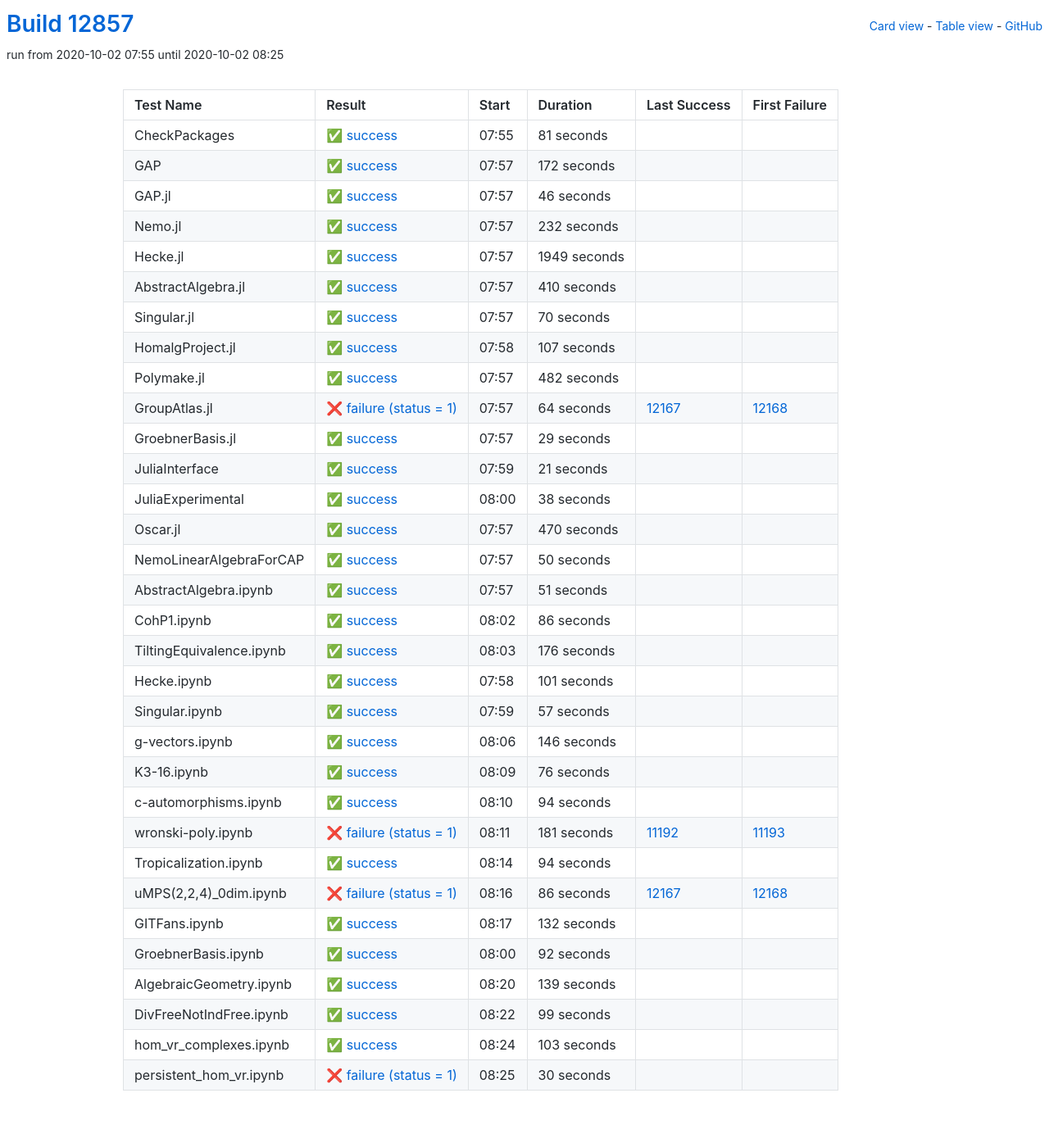
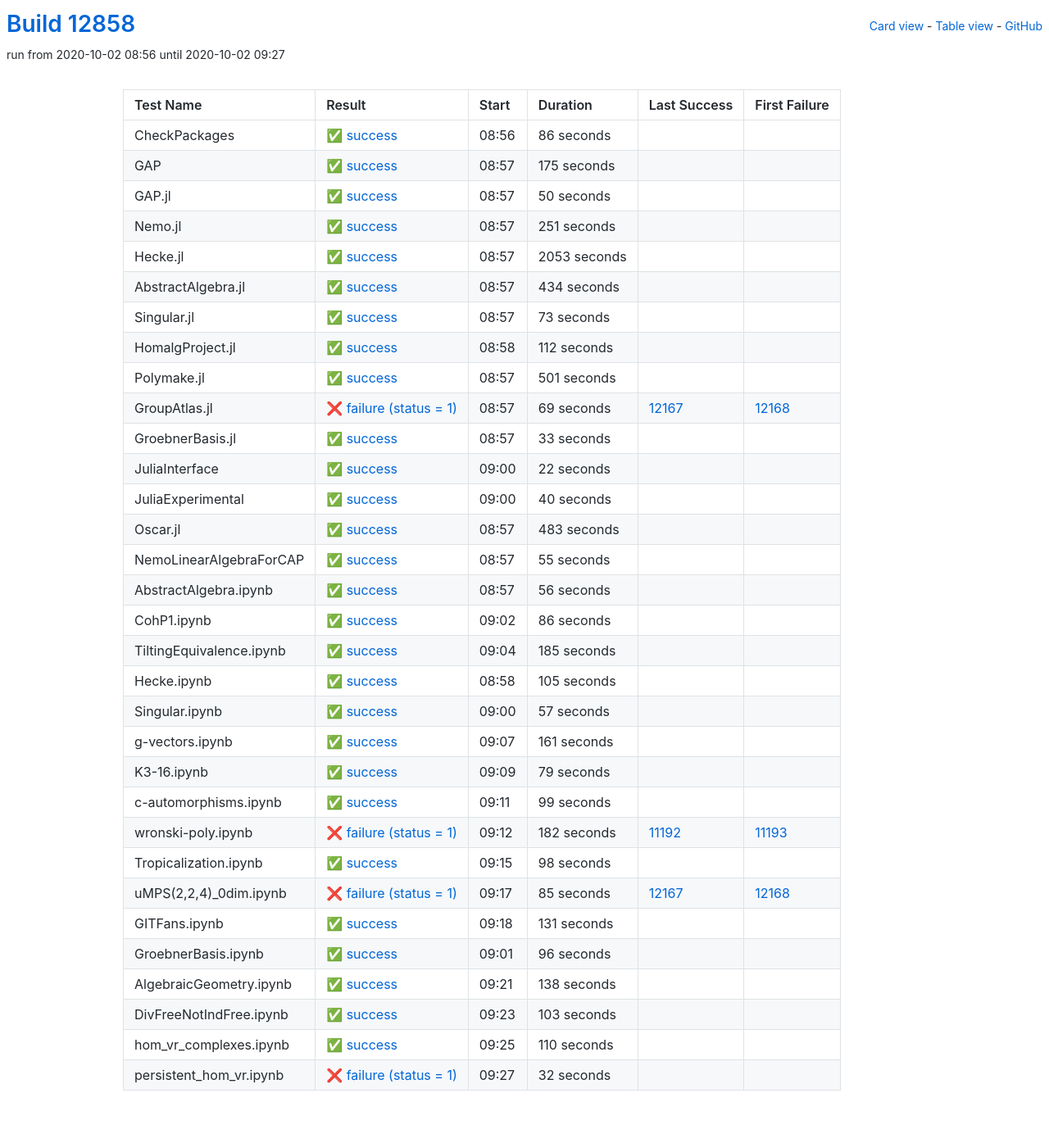
Before and after one commit to oscar-system/oscar-ci-status, a Jekyll site: the page built from table.html, in a window 1280 px wide. Shown: the whole page at 82% size. Built offline with Jekyll 4.4.1, drawn with Linux system fonts in a browser that asks for light colours; some of the changed lines change nothing that is shown.

Commit message:
Build #12858

```diff
--- a/_data/ci.yml
+++ b/_data/ci.yml
@@ -1,6 +1,6 @@
 ---
-build: 12857
-build_url: https://oscarci.mathematik.uni-kl.de/job/oscar/12857/
+build: 12858
+build_url: https://oscarci.mathematik.uni-kl.de/job/oscar/12858/
 job: oscar
 organization: oscar-system
 repo: oscar-ci-status
@@ -8,176 +8,32 @@
 tests:
 - name: CheckPackages
   id: checkpackages
-  log: https://oscarci.mathematik.uni-kl.de/job/oscar/12857/artifact/logs/build-12857/CheckPackages.log
-  start: 2020-10-02 07:55
+  log: https://oscarci.mathematik.uni-kl.de/job/oscar/12858/artifact/logs/build-12858/CheckPackages.log
+  start: 2020-10-02 08:56
   success: true
   exitcode: 0
   status: success
-  duration: 81
+  duration: 86
   last_success: false
   last_success_url:
   first_failure: false
   first_failure_url:
 - name: GAP
   id: gap
-  log: https://oscarci.mathematik.uni-kl.de/job/oscar/12857/artifact/logs/build-12857/GAP.log
-  start: 2020-10-02 07:57
+  log: https://oscarci.mathematik.uni-kl.de/job/oscar/12858/artifact/logs/build-12858/GAP.log
+  start: 2020-10-02 08:57
   success: true
   exitcode: 0
   status: success
-  duration: 172
+  duration: 175
   last_success: false
   last_success_url:
   first_failure: false
   first_failure_url:
 - name: GAP.jl
   id: gap-jl
-  log: https://oscarci.mathematik.uni-kl.de/job/oscar/12857/artifact/logs/build-12857/GAP.jl.log
-  start: 2020-10-02 07:57
-  success: true
-  exitcode: 0
-  status: success
-  duration: 46
-  last_success: false
-  last_success_url:
-  first_failure: false
-  first_failure_url:
-- name: Nemo.jl
-  id: nemo-jl
-  log: https://oscarci.mathematik.uni-kl.de/job/oscar/12857/artifact/logs/build-12857/Nemo.jl.log
-  start: 2020-10-02 07:57
-  success: true
-  exitcode: 0
-  status: success
-  duration: 232
-  last_success: false
-  last_success_url:
-  first_failure: false
-  first_failure_url:
-- name: Hecke.jl
-  id: hecke-jl
-  log: https://oscarci.mathematik.uni-kl.de/job/oscar/12857/artifact/logs/build-12857/Hecke.jl.log
-  start: 2020-10-02 07:57
-  success: true
-  exitcode: 0
-  status: success
-  duration: 1949
-  last_success: false
-  last_success_url:
-  first_failure: false
-  first_failure_url:
-- name: AbstractAlgebra.jl
-  id: abstractalgebra-jl
-  log: https://oscarci.mathematik.uni-kl.de/job/oscar/12857/artifact/logs/build-12857/AbstractAlgebra.jl.log
-  start: 2020-10-02 07:57
-  success: true
-  exitcode: 0
-  status: success
-  duration: 410
-  last_success: false
-  last_success_url:
-  first_failure: false
-  first_failure_url:
-- name: Singular.jl
-  id: singular-jl
-  log: https://oscarci.mathematik.uni-kl.de/job/oscar/12857/artifact/logs/build-12857/Singular.jl.log
-  start: 2020-10-02 07:57
-  success: true
-  exitcode: 0
-  status: success
-  duration: 70
-  last_success: false
-  last_success_url:
-  first_failure: false
-  first_failure_url:
-- name: HomalgProject.jl
-  id: homalgproject-jl
-  log: https://oscarci.mathematik.uni-kl.de/job/oscar/12857/artifact/logs/build-12857/HomalgProject.jl.log
-  start: 2020-10-02 07:58
-  success: true
-  exitcode: 0
-  status: success
-  duration: 107
-  last_success: false
-  last_success_url:
-  first_failure: false
-  first_failure_url:
-- name: Polymake.jl
-  id: polymake-jl
-  log: https://oscarci.mathematik.uni-kl.de/job/oscar/12857/artifact/logs/build-12857/Polymake.jl.log
-  start: 2020-10-02 07:57
-  success: true
-  exitcode: 0
-  status: success
-  duration: 482
-  last_success: false
-  last_success_url:
-  first_failure: false
-  first_failure_url:
-- name: GroupAtlas.jl
-  id: groupatlas-jl
-  log: https://oscarci.mathematik.uni-kl.de/job/oscar/12857/artifact/logs/build-12857/GroupAtlas.jl.log
-  start: 2020-10-02 07:57
-  success: false
-  exitcode: 1
-  status: failure
-  duration: 64
-  last_success: 12167
-  last_success_url: https://oscarci.mathematik.uni-kl.de/job/oscar/12167/
-  first_failure: 12168
-  first_failure_url: https://oscarci.mathematik.uni-kl.de/job/oscar/12168/
-- name: GroebnerBasis.jl
-  id: groebnerbasis-jl
-  log: https://oscarci.mathematik.uni-kl.de/job/oscar/12857/artifact/logs/build-12857/GroebnerBasis.jl.log
-  start: 2020-10-02 07:57
-  success: true
-  exitcode: 0
-  status: success
-  duration: 29
-  last_success: false
-  last_success_url:
-  first_failure: false
-  first_failure_url:
-- name: JuliaInterface
-  id: juliainterface
-  log: https://oscarci.mathematik.uni-kl.de/job/oscar/12857/artifact/logs/build-12857/JuliaInterface.log
-  start: 2020-10-02 07:59
-  success: true
-  exitcode: 0
-  status: success
-  duration: 21
-  last_success: false
-  last_success_url:
-  first_failure: false
-  first_failure_url:
-- name: JuliaExperimental
-  id: juliaexperimental
-  log: https://oscarci.mathematik.uni-kl.de/job/oscar/12857/artifact/logs/build-12857/JuliaExperimental.log
-  start: 2020-10-02 08:00
-  success: true
-  exitcode: 0
-  status: success
-  duration: 38
-  last_success: false
-  last_success_url:
-  first_failure: false
-  first_failure_url:
-- name: Oscar.jl
-  id: oscar-jl
-  log: https://oscarci.mathematik.uni-kl.de/job/oscar/12857/artifact/logs/build-12857/Oscar.jl.log
-  start: 2020-10-02 07:57
-  success: true
-  exitcode: 0
-  status: success
-  duration: 470
-  last_success: false
-  last_success_url:
-  first_failure: false
-  first_failure_url:
-- name: NemoLinearAlgebraForCAP
-  id: nemolinearalgebraforcap
-  log: https://oscarci.mathematik.uni-kl.de/job/oscar/12857/artifact/logs/build-12857/NemoLinearAlgebraForCAP.log
-  start: 2020-10-02 07:57
+  log: https://oscarci.mathematik.uni-kl.de/job/oscar/12858/artifact/logs/build-12858/GAP.jl.log
+  start: 2020-10-02 08:57
   success: true
   exitcode: 0
   status: success
@@ -186,22 +42,166 @@
   last_success_url:
   first_failure: false
   first_failure_url:
-- name: AbstractAlgebra.ipynb
-  id: abstractalgebra-ipynb
-  log: https://oscarci.mathematik.uni-kl.de/job/oscar/12857/artifact/logs/build-12857/AbstractAlgebra.ipynb.log
-  start: 2020-10-02 07:57
+- name: Nemo.jl
+  id: nemo-jl
+  log: https://oscarci.mathematik.uni-kl.de/job/oscar/12858/artifact/logs/build-12858/Nemo.jl.log
+  start: 2020-10-02 08:57
   success: true
   exitcode: 0
   status: success
-  duration: 51
+  duration: 251
+  last_success: false
+  last_success_url:
+  first_failure: false
+  first_failure_url:
+- name: Hecke.jl
+  id: hecke-jl
+  log: https://oscarci.mathematik.uni-kl.de/job/oscar/12858/artifact/logs/build-12858/Hecke.jl.log
+  start: 2020-10-02 08:57
+  success: true
+  exitcode: 0
+  status: success
+  duration: 2053
+  last_success: false
+  last_success_url:
+  first_failure: false
+  first_failure_url:
+- name: AbstractAlgebra.jl
+  id: abstractalgebra-jl
+  log: https://oscarci.mathematik.uni-kl.de/job/oscar/12858/artifact/logs/build-12858/AbstractAlgebra.jl.log
+  start: 2020-10-02 08:57
+  success: true
+  exitcode: 0
+  status: success
+  duration: 434
+  last_success: false
+  last_success_url:
+  first_failure: false
+  first_failure_url:
+- name: Singular.jl
+  id: singular-jl
+  log: https://oscarci.mathematik.uni-kl.de/job/oscar/12858/artifact/logs/build-12858/Singular.jl.log
+  start: 2020-10-02 08:57
+  success: true
+  exitcode: 0
+  status: success
+  duration: 73
+  last_success: false
+  last_success_url:
+  first_failure: false
+  first_failure_url:
+- name: HomalgProject.jl
+  id: homalgproject-jl
+  log: https://oscarci.mathematik.uni-kl.de/job/oscar/12858/artifact/logs/build-12858/HomalgProject.jl.log
+  start: 2020-10-02 08:58
+  success: true
+  exitcode: 0
+  status: success
+  duration: 112
+  last_success: false
+  last_success_url:
+  first_failure: false
+  first_failure_url:
+- name: Polymake.jl
+  id: polymake-jl
+  log: https://oscarci.mathematik.uni-kl.de/job/oscar/12858/artifact/logs/build-12858/Polymake.jl.log
+  start: 2020-10-02 08:57
+  success: true
+  exitcode: 0
+  status: success
+  duration: 501
+  last_success: false
+  last_success_url:
+  first_failure: false
+  first_failure_url:
+- name: GroupAtlas.jl
+  id: groupatlas-jl
+  log: https://oscarci.mathematik.uni-kl.de/job/oscar/12858/artifact/logs/build-12858/GroupAtlas.jl.log
+  start: 2020-10-02 08:57
+  success: false
+  exitcode: 1
+  status: failure
+  duration: 69
+  last_success: 12167
+  last_success_url: https://oscarci.mathematik.uni-kl.de/job/oscar/12167/
+  first_failure: 12168
+  first_failure_url: https://oscarci.mathematik.uni-kl.de/job/oscar/12168/
+- name: GroebnerBasis.jl
+  id: groebnerbasis-jl
+  log: https://oscarci.mathematik.uni-kl.de/job/oscar/12858/artifact/logs/build-12858/GroebnerBasis.jl.log
+  start: 2020-10-02 08:57
+  success: true
+  exitcode: 0
+  status: success
+  duration: 33
+  last_success: false
+  last_success_url:
+  first_failure: false
+  first_failure_url:
+- name: JuliaInterface
+  id: juliainterface
+  log: https://oscarci.mathematik.uni-kl.de/job/oscar/12858/artifact/logs/build-12858/JuliaInterface.log
+  start: 2020-10-02 09:00
+  success: true
+  exitcode: 0
+  status: success
+  duration: 22
+  last_success: false
+  last_success_url:
+  first_failure: false
+  first_failure_url:
+- name: JuliaExperimental
+  id: juliaexperimental
+  log: https://oscarci.mathematik.uni-kl.de/job/oscar/12858/artifact/logs/build-12858/JuliaExperimental.log
+  start: 2020-10-02 09:00
+  success: true
+  exitcode: 0
+  status: success
+  duration: 40
+  last_success: false
+  last_success_url:
+  first_failure: false
+  first_failure_url:
+- name: Oscar.jl
+  id: oscar-jl
+  log: https://oscarci.mathematik.uni-kl.de/job/oscar/12858/artifact/logs/build-12858/Oscar.jl.log
+  start: 2020-10-02 08:57
+  success: true
+  exitcode: 0
+  status: success
+  duration: 483
+  last_success: false
+  last_success_url:
+  first_failure: false
+  first_failure_url:
+- name: NemoLinearAlgebraForCAP
+  id: nemolinearalgebraforcap
+  log: https://oscarci.mathematik.uni-kl.de/job/oscar/12858/artifact/logs/build-12858/NemoLinearAlgebraForCAP.log
+  start: 2020-10-02 08:57
+  success: true
+  exitcode: 0
+  status: success
+  duration: 55
+  last_success: false
+  last_success_url:
+  first_failure: false
+  first_failure_url:
+- name: AbstractAlgebra.ipynb
+  id: abstractalgebra-ipynb
+  log: https://oscarci.mathematik.uni-kl.de/job/oscar/12858/artifact/logs/build-12858/AbstractAlgebra.ipynb.log
+  start: 2020-10-02 08:57
+  success: true
+  exitcode: 0
+  status: success
+  duration: 56
   last_success: false
   last_success_url:
   first_failure: false
   first_failure_url:
 - name: CohP1.ipynb
   id: cohp1-ipynb
-  log: https://oscarci.mathematik.uni-kl.de/job/oscar/12857/artifact/logs/build-12857/CohP1.ipynb.log
-  start: 2020-10-02 08:02
+  log: https://oscarci.mathematik.uni-kl.de/job/oscar/12858/artifact/logs/build-12858/CohP1.ipynb.log
+  start: 2020-10-02 09:02
   success: true
   exitcode: 0
   status: success
@@ -212,32 +212,32 @@
   first_failure_url:
 - name: TiltingEquivalence.ipynb
   id: tiltingequivalence-ipynb
-  log: https://oscarci.mathematik.uni-kl.de/job/oscar/12857/artifact/logs/build-12857/TiltingEquivalence.ipynb.log
-  start: 2020-10-02 08:03
+  log: https://oscarci.mathematik.uni-kl.de/job/oscar/12858/artifact/logs/build-12858/TiltingEquivalence.ipynb.log
+  start: 2020-10-02 09:04
   success: true
   exitcode: 0
   status: success
-  duration: 176
+  duration: 185
   last_success: false
   last_success_url:
   first_failure: false
   first_failure_url:
 - name: Hecke.ipynb
   id: hecke-ipynb
-  log: https://oscarci.mathematik.uni-kl.de/job/oscar/12857/artifact/logs/build-12857/Hecke.ipynb.log
-  start: 2020-10-02 07:58
+  log: https://oscarci.mathematik.uni-kl.de/job/oscar/12858/artifact/logs/build-12858/Hecke.ipynb.log
+  start: 2020-10-02 08:58
   success: true
   exitcode: 0
   status: success
-  duration: 101
+  duration: 105
   last_success: false
   last_success_url:
   first_failure: false
   first_failure_url:
 - name: Singular.ipynb
   id: singular-ipynb
-  log: https://oscarci.mathematik.uni-kl.de/job/oscar/12857/artifact/logs/build-12857/Singular.ipynb.log
-  start: 2020-10-02 07:59
+  log: https://oscarci.mathematik.uni-kl.de/job/oscar/12858/artifact/logs/build-12858/Singular.ipynb.log
+  start: 2020-10-02 09:00
   success: true
   exitcode: 0
   status: success
@@ -248,116 +248,32 @@
   first_failure_url:
 - name: g-vectors.ipynb
   id: g-vectors-ipynb
-  log: https://oscarci.mathematik.uni-kl.de/job/oscar/12857/artifact/logs/build-12857/g-vectors.ipynb.log
-  start: 2020-10-02 08:06
+  log: https://oscarci.mathematik.uni-kl.de/job/oscar/12858/artifact/logs/build-12858/g-vectors.ipynb.log
+  start: 2020-10-02 09:07
   success: true
   exitcode: 0
   status: success
-  duration: 146
+  duration: 161
   last_success: false
   last_success_url:
   first_failure: false
   first_failure_url:
 - name: K3-16.ipynb
   id: k3-16-ipynb
-  log: https://oscarci.mathematik.uni-kl.de/job/oscar/12857/artifact/logs/build-12857/K3-16.ipynb.log
-  start: 2020-10-02 08:09
+  log: https://oscarci.mathematik.uni-kl.de/job/oscar/12858/artifact/logs/build-12858/K3-16.ipynb.log
+  start: 2020-10-02 09:09
   success: true
   exitcode: 0
   status: success
-  duration: 76
+  duration: 79
   last_success: false
   last_success_url:
   first_failure: false
   first_failure_url:
 - name: c-automorphisms.ipynb
   id: c-automorphisms-ipynb
-  log: https://oscarci.mathematik.uni-kl.de/job/oscar/12857/artifact/logs/build-12857/c-automorphisms.ipynb.log
-  start: 2020-10-02 08:10
-  success: true
-  exitcode: 0
-  status: success
-  duration: 94
-  last_success: false
-  last_success_url:
-  first_failure: false
-  first_failure_url:
-- name: wronski-poly.ipynb
-  id: wronski-poly-ipynb
-  log: https://oscarci.mathematik.uni-kl.de/job/oscar/12857/artifact/logs/build-12857/wronski-poly.ipynb.log
-  start: 2020-10-02 08:11
-  success: false
-  exitcode: 1
-  status: failure
-  duration: 181
-  last_success: 11192
-  last_success_url: https://oscarci.mathematik.uni-kl.de/job/oscar/11192/
-  first_failure: 11193
-  first_failure_url: https://oscarci.mathematik.uni-kl.de/job/oscar/11193/
-- name: Tropicalization.ipynb
-  id: tropicalization-ipynb
-  log: https://oscarci.mathematik.uni-kl.de/job/oscar/12857/artifact/logs/build-12857/Tropicalization.ipynb.log
-  start: 2020-10-02 08:14
-  success: true
-  exitcode: 0
-  status: success
-  duration: 94
-  last_success: false
-  last_success_url:
-  first_failure: false
-  first_failure_url:
-- name: uMPS(2,2,4)_0dim.ipynb
-  id: umps-2-2-4-0dim-ipynb
-  log: https://oscarci.mathematik.uni-kl.de/job/oscar/12857/artifact/logs/build-12857/uMPS-2-2-4-_0dim.ipynb.log
-  start: 2020-10-02 08:16
-  success: false
-  exitcode: 1
-  status: failure
-  duration: 86
-  last_success: 12167
-  last_success_url: https://oscarci.mathematik.uni-kl.de/job/oscar/12167/
-  first_failure: 12168
-  first_failure_url: https://oscarci.mathematik.uni-kl.de/job/oscar/12168/
-- name: GITFans.ipynb
-  id: gitfans-ipynb
-  log: https://oscarci.mathematik.uni-kl.de/job/oscar/12857/artifact/logs/build-12857/GITFans.ipynb.log
-  start: 2020-10-02 08:17
-  success: true
-  exitcode: 0
-  status: success
-  duration: 132
-  last_success: false
-  last_success_url:
-  first_failure: false
-  first_failure_url:
-- name: GroebnerBasis.ipynb
-  id: groebnerbasis-ipynb
-  log: https://oscarci.mathematik.uni-kl.de/job/oscar/12857/artifact/logs/build-12857/GroebnerBasis.ipynb.log
-  start: 2020-10-02 08:00
-  success: true
-  exitcode: 0
-  status: success
-  duration: 92
-  last_success: false
-  last_success_url:
-  first_failure: false
-  first_failure_url:
-- name: AlgebraicGeometry.ipynb
-  id: algebraicgeometry-ipynb
-  log: https://oscarci.mathematik.uni-kl.de/job/oscar/12857/artifact/logs/build-12857/AlgebraicGeometry.ipynb.log
-  start: 2020-10-02 08:20
-  success: true
-  exitcode: 0
-  status: success
-  duration: 139
-  last_success: false
-  last_success_url:
-  first_failure: false
-  first_failure_url:
-- name: DivFreeNotIndFree.ipynb
-  id: divfreenotindfree-ipynb
-  log: https://oscarci.mathematik.uni-kl.de/job/oscar/12857/artifact/logs/build-12857/DivFreeNotIndFree.ipynb.log
-  start: 2020-10-02 08:22
+  log: https://oscarci.mathematik.uni-kl.de/job/oscar/12858/artifact/logs/build-12858/c-automorphisms.ipynb.log
+  start: 2020-10-02 09:11
   success: true
   exitcode: 0
   status: success
@@ -366,10 +282,82 @@
   last_success_url:
   first_failure: false
   first_failure_url:
-- name: hom_vr_complexes.ipynb
-  id: hom-vr-complexes-ipynb
-  log: https://oscarci.mathematik.uni-kl.de/job/oscar/12857/artifact/logs/build-12857/hom_vr_complexes.ipynb.log
-  start: 2020-10-02 08:24
+- name: wronski-poly.ipynb
+  id: wronski-poly-ipynb
+  log: https://oscarci.mathematik.uni-kl.de/job/oscar/12858/artifact/logs/build-12858/wronski-poly.ipynb.log
+  start: 2020-10-02 09:12
+  success: false
+  exitcode: 1
+  status: failure
+  duration: 182
+  last_success: 11192
+  last_success_url: https://oscarci.mathematik.uni-kl.de/job/oscar/11192/
+  first_failure: 11193
+  first_failure_url: https://oscarci.mathematik.uni-kl.de/job/oscar/11193/
+- name: Tropicalization.ipynb
+  id: tropicalization-ipynb
+  log: https://oscarci.mathematik.uni-kl.de/job/oscar/12858/artifact/logs/build-12858/Tropicalization.ipynb.log
+  start: 2020-10-02 09:15
+  success: true
+  exitcode: 0
+  status: success
+  duration: 98
+  last_success: false
+  last_success_url:
+  first_failure: false
+  first_failure_url:
+- name: uMPS(2,2,4)_0dim.ipynb
+  id: umps-2-2-4-0dim-ipynb
+  log: https://oscarci.mathematik.uni-kl.de/job/oscar/12858/artifact/logs/build-12858/uMPS-2-2-4-_0dim.ipynb.log
+  start: 2020-10-02 09:17
+  success: false
+  exitcode: 1
+  status: failure
+  duration: 85
+  last_success: 12167
+  last_success_url: https://oscarci.mathematik.uni-kl.de/job/oscar/12167/
+  first_failure: 12168
+  first_failure_url: https://oscarci.mathematik.uni-kl.de/job/oscar/12168/
+- name: GITFans.ipynb
+  id: gitfans-ipynb
+  log: https://oscarci.mathematik.uni-kl.de/job/oscar/12858/artifact/logs/build-12858/GITFans.ipynb.log
+  start: 2020-10-02 09:18
+  success: true
+  exitcode: 0
+  status: success
+  duration: 131
+  last_success: false
+  last_success_url:
+  first_failure: false
+  first_failure_url:
+- name: GroebnerBasis.ipynb
+  id: groebnerbasis-ipynb
+  log: https://oscarci.mathematik.uni-kl.de/job/oscar/12858/artifact/logs/build-12858/GroebnerBasis.ipynb.log
+  start: 2020-10-02 09:01
+  success: true
+  exitcode: 0
+  status: success
+  duration: 96
+  last_success: false
+  last_success_url:
+  first_failure: false
+  first_failure_url:
+- name: AlgebraicGeometry.ipynb
+  id: algebraicgeometry-ipynb
+  log: https://oscarci.mathematik.uni-kl.de/job/oscar/12858/artifact/logs/build-12858/AlgebraicGeometry.ipynb.log
+  start: 2020-10-02 09:21
+  success: true
+  exitcode: 0
+  status: success
+  duration: 138
+  last_success: false
+  last_success_url:
+  first_failure: false
+  first_failure_url:
+- name: DivFreeNotIndFree.ipynb
+  id: divfreenotindfree-ipynb
+  log: https://oscarci.mathematik.uni-kl.de/job/oscar/12858/artifact/logs/build-12858/DivFreeNotIndFree.ipynb.log
+  start: 2020-10-02 09:23
   success: true
   exitcode: 0
   status: success
@@ -378,15 +366,27 @@
   last_success_url:
   first_failure: false
   first_failure_url:
-- name: persistent_hom_vr.ipynb
-  id: persistent-hom-vr-ipynb
-  log: https://oscarci.mathematik.uni-kl.de/job/oscar/12857/artifact/logs/build-12857/persistent_hom_vr.ipynb.log
-  start: 2020-10-02 08:25
-  success: false
-  exitcode: 1
-  status: failure
-  duration: 30
+- name: hom_vr_complexes.ipynb
+  id: hom-vr-complexes-ipynb
+  log: https://oscarci.mathematik.uni-kl.de/job/oscar/12858/artifact/logs/build-12858/hom_vr_complexes.ipynb.log
+  start: 2020-10-02 09:25
+  success: true
+  exitcode: 0
+  status: success
+  duration: 110
   last_success: false
   last_success_url:
   first_failure: false
   first_failure_url:
+- name: persistent_hom_vr.ipynb
+  id: persistent-hom-vr-ipynb
+  log: https://oscarci.mathematik.uni-kl.de/job/oscar/12858/artifact/logs/build-12858/persistent_hom_vr.ipynb.log
+  start: 2020-10-02 09:27
+  success: false
+  exitcode: 1
+  status: failure
+  duration: 32
+  last_success: false
+  last_success_url:
+  first_failure: false
+  first_failure_url:
```
Also changed, not shown: README.md.
